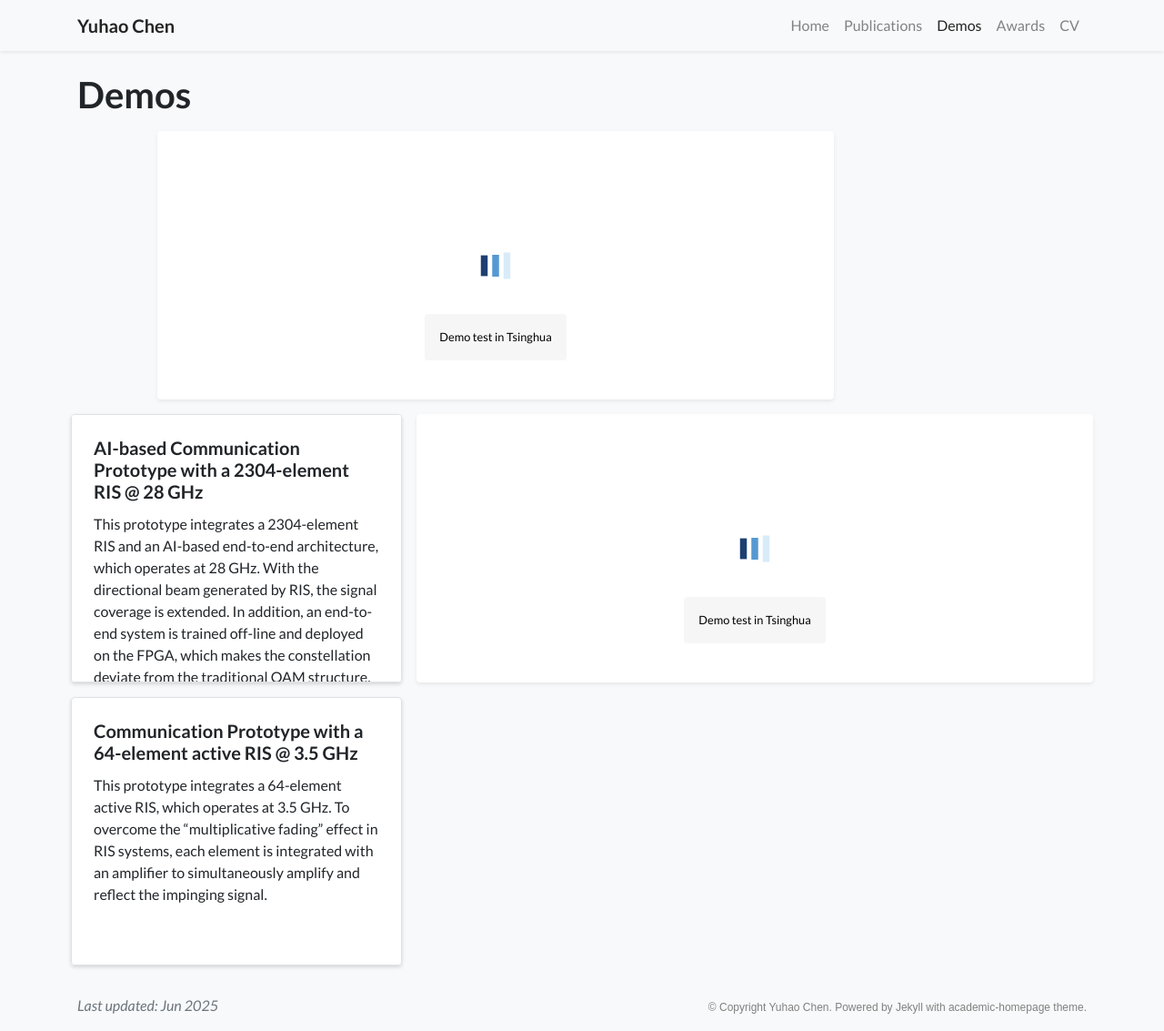
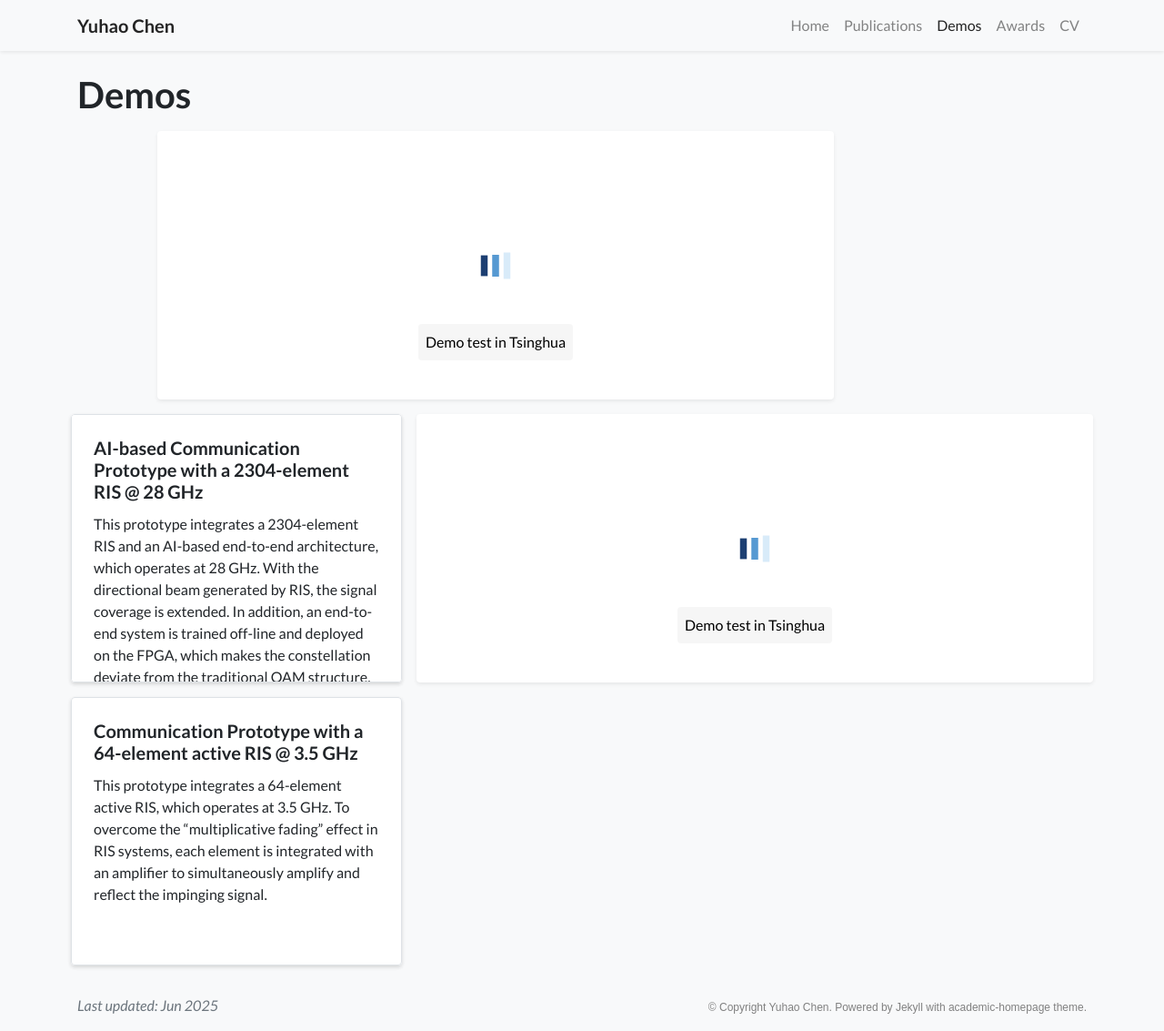
Before and after one commit to YuhaoChen-Homepage/YuhaoChen-Homepage.github.io, a Jekyll site: the page built from demos.html, in a window 1280 px wide and 1133 px high. Shown: the whole window at 91% size. Built offline with Jekyll 4.4.1, drawn with Linux system fonts in a browser that asks for light colours; nearby versions of some CDN libraries; a style sheet for code colours, icons or effects is not loaded.

Commit message:
caption update

```diff
--- a/_includes/widgets/carousel.html
+++ b/_includes/widgets/carousel.html
@@ -12,9 +12,9 @@
                 <div class="lazy always-load d-block rounded-sm" data-src="{{ item.src | relative_url }}" style="height: {{ include.height }};">
                 </div>
                 <div class="carousel-caption d-none d-md-block">
-                    <div class="caption-box p-3 rounded">
+                    <div class="caption-box p-2 rounded">
                         <!-- <h5 class="mb-1">{{ item.title }}</h5> -->
-                        <p class="m-0 small">{{ item.desc }}</p>
+                        <p class="mb-0">{{ item.desc }}</p>
                     </div>
                     <!-- <h5>{{ item.title }}</h5>
                     <p>{{ item.desc }}</p> -->
```
